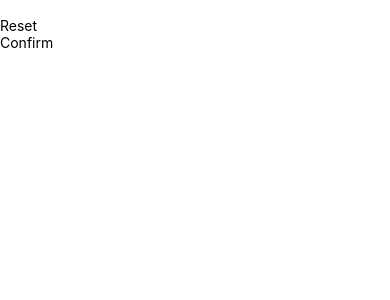
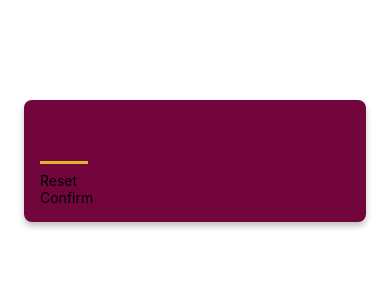
Before and after one commit to Sam44323/Guess-Game-Expo, a React Native app: screen / in a window 390 px wide. Shown: the top 300 px of the page. Built offline with nearby package versions, Linux system fonts and the light colour scheme.

Commit message:
add: added customized styles for inputs

```diff
--- a/screens/StartGame.tsx
+++ b/screens/StartGame.tsx
@@ -1,11 +1,11 @@
 import React from "react";
-import { View, TextInput } from "react-native";
+import { View, TextInput, StyleSheet } from "react-native";
 import PrimaryButton from "../components/PrimaryButton";
 
 const StartGame: React.FC = () => {
   return (
-    <View>
-      <TextInput />
+    <View style={styles.inputContainer}>
+      <TextInput style={styles.numberInput} maxLength={2} />
       <PrimaryButton>Reset</PrimaryButton>
       <PrimaryButton>Confirm</PrimaryButton>
     </View>
@@ -13,3 +13,29 @@
 };
 
 export default StartGame;
+
+const styles = StyleSheet.create({
+  inputContainer: {
+    marginTop: 100,
+    marginHorizontal: 24,
+    padding: 16,
+    backgroundColor: "#72063c",
+    borderRadius: 8,
+    elevation: 4,
+    shadowColor: "black",
+    shadowOffset: { width: 0, height: 4 },
+    shadowRadius: 6,
+    shadowOpacity: 0.25,
+  },
+  numberInput: {
+    height: 40,
+    width: 48,
+    textAlign: "center",
+    fontSize: 32,
+    borderBottomColor: "#ddb52f",
+    borderBottomWidth: 3,
+    color: "#ddb52f",
+    marginVertical: 8,
+    fontWeight: "bold",
+  },
+});
```
